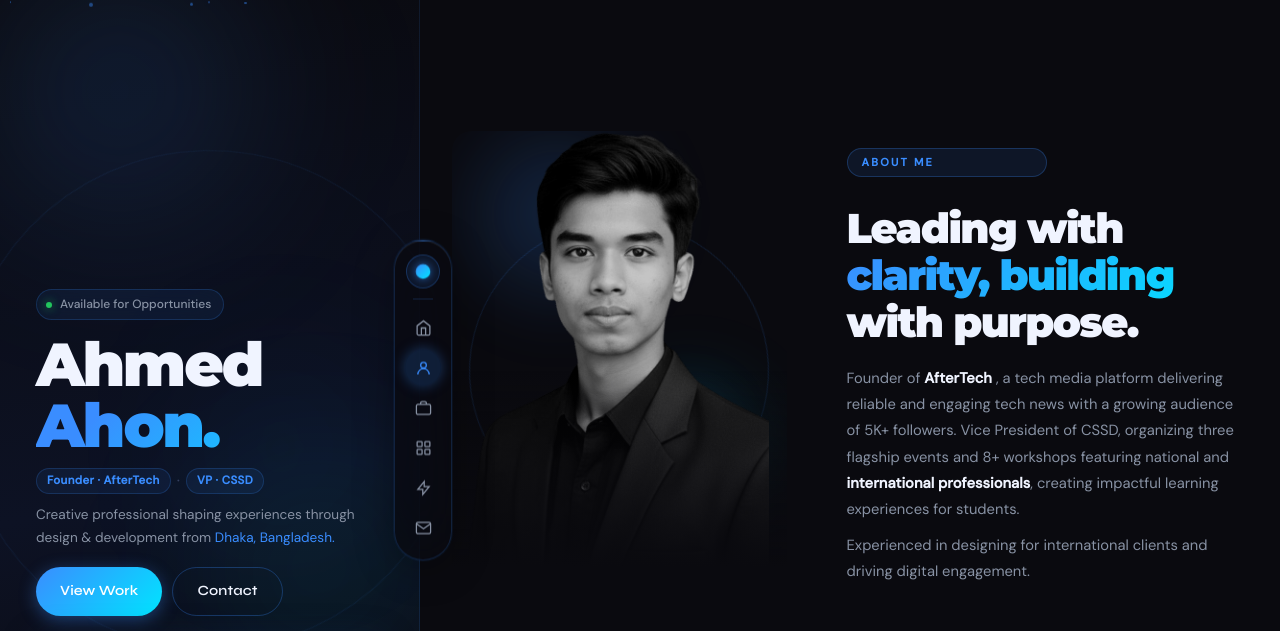
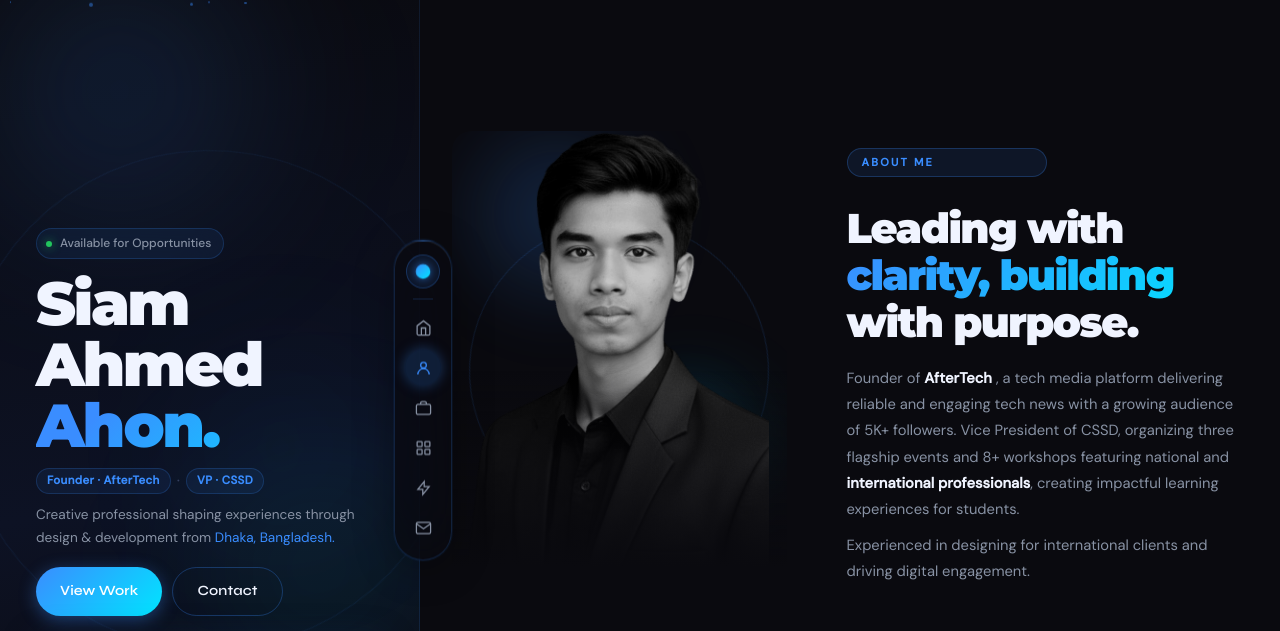
Before and after one commit to siamahmedahon/portfolio, a plain HTML site: page index.html in a window 1280 px wide. Shown: the top 631 px of the page. Drawn offline with Linux system fonts and the light colour scheme; animation ran at ten frames a second.

Commit message:
testing name

```diff
--- a/index.html
+++ b/index.html
@@ -146,7 +146,7 @@
 
         <!-- Name -->
         <h1 class="hero-name">
-          <span class="name-line">Ahmed</span>
+          <span class="name-line"> Siam Ahmed</span>
           <span class="name-line name-accent">Ahon.</span>
         </h1>
 
```
